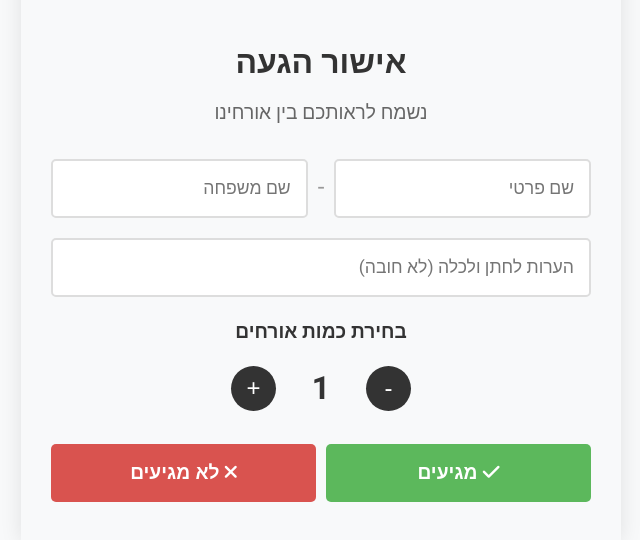
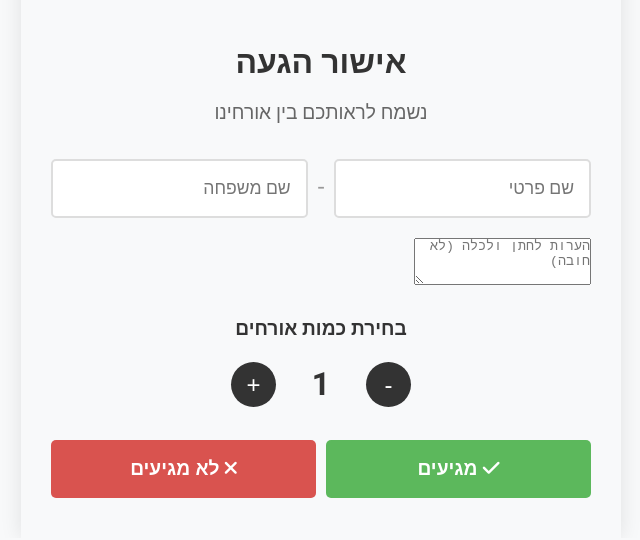
Before and after one commit to shirelsan/wedding, a plain HTML site: page index.html in a window 1280 px wide. Shown: the part 768-1308 px from the top of the page, without its empty margins (319-959 px from the left). Drawn offline with Linux system fonts and the light colour scheme.

Commit message:
Fix HTML structure and update RSVP form

```diff
--- a/index.html
+++ b/index.html
@@ -53,9 +53,8 @@
                     </div>
                 </div>
 
-
                 <div class="form-group">
-                    <input type="text" id="phone" placeholder="הערות לחתן ולכלה (לא חובה)">
+                    <textarea id="phone" placeholder="הערות לחתן ולכלה (לא חובה)" rows="3"></textarea>
                 </div>
 
                 <div class="guest-counter-label">בחירת כמות אורחים</div>
```
